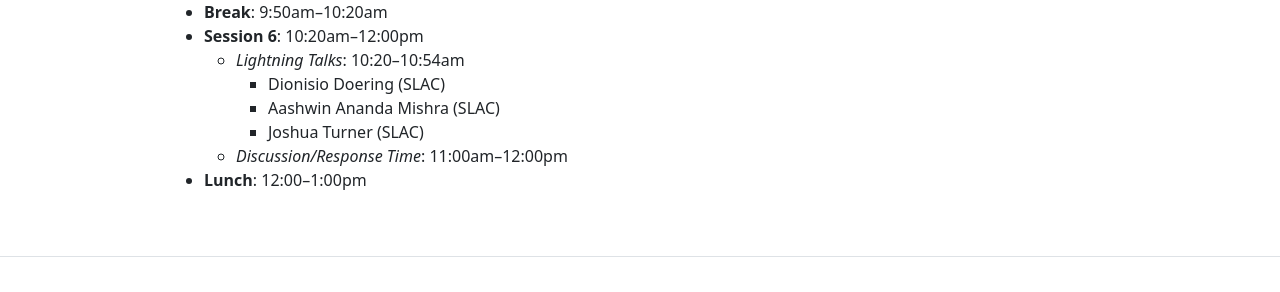
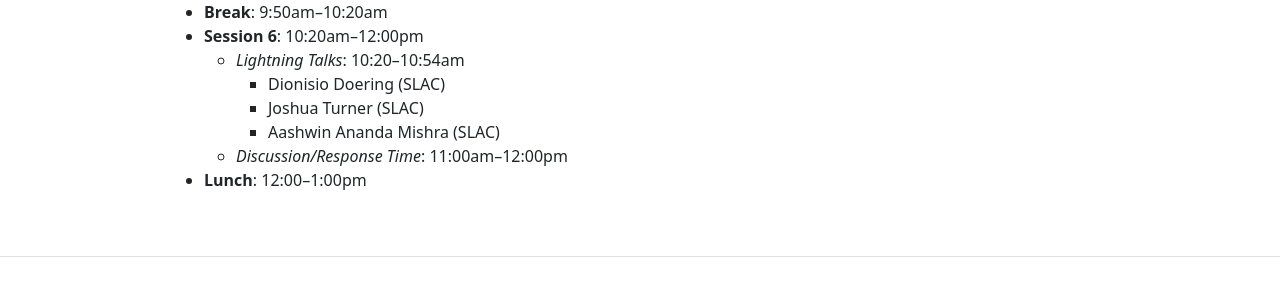
Before and after one commit to lssda/lssda.github.io, a Jekyll site: the page built from agenda.md, in a window 1280 px wide. Shown: the part 1540-1832 px from the top of the page. Built offline with Jekyll 4.4.1, drawn with Linux system fonts in a browser that asks for light colours.

Commit message:
Update order of lightning talks.

```diff
--- a/agenda.md
+++ b/agenda.md
@@ -68,7 +68,7 @@ A Zoom link will be emailed to virtual attendees the week of the workshop.
   * **Session 6**: 10:20am--12:00pm
       * *Lightning Talks*: 10:20--10:54am
           * Dionisio Doering (SLAC)
+          * Joshua Turner (SLAC)
           * Aashwin Ananda Mishra (SLAC)
-          * Joshua Turner (SLAC)
       * *Discussion/Response Time*: 11:00am--12:00pm
   * **Lunch**: 12:00--1:00pm
```
